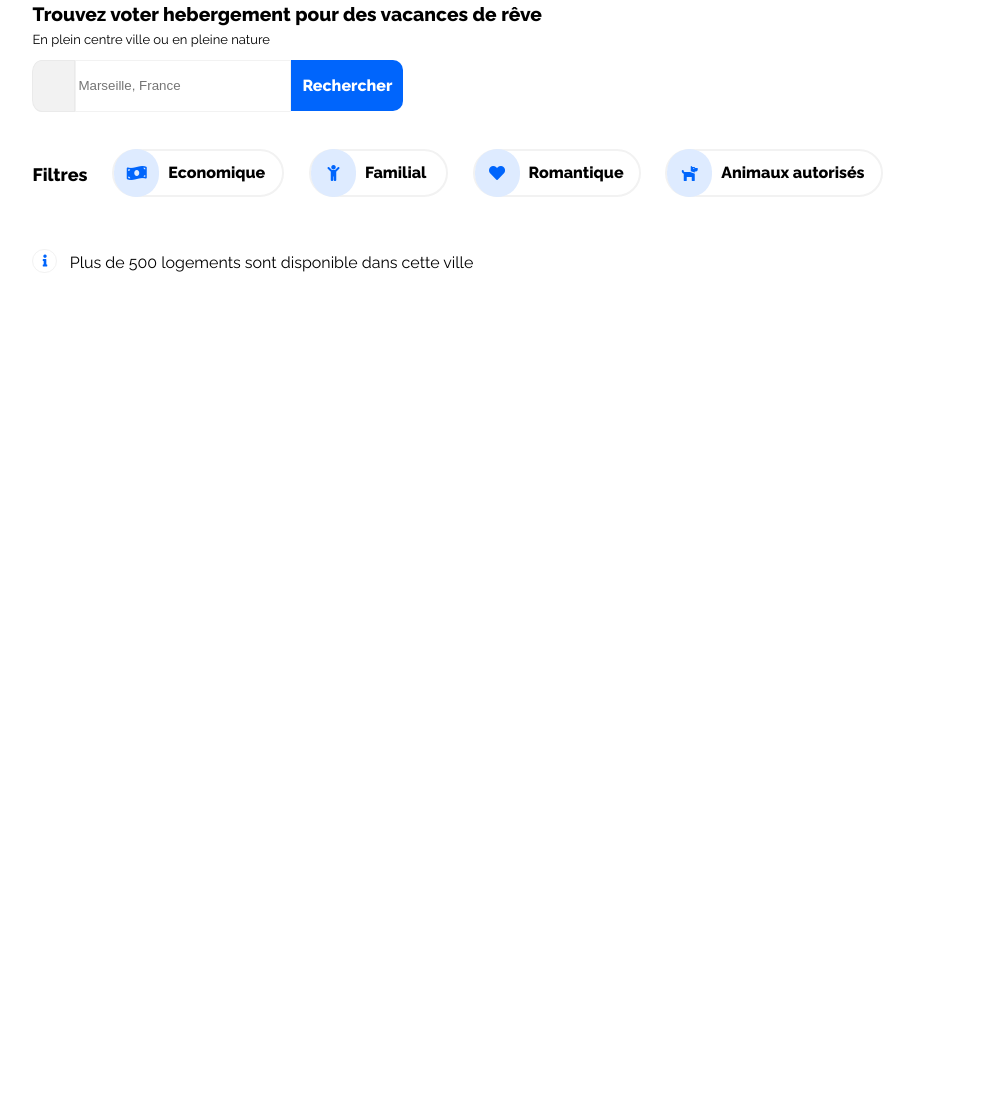
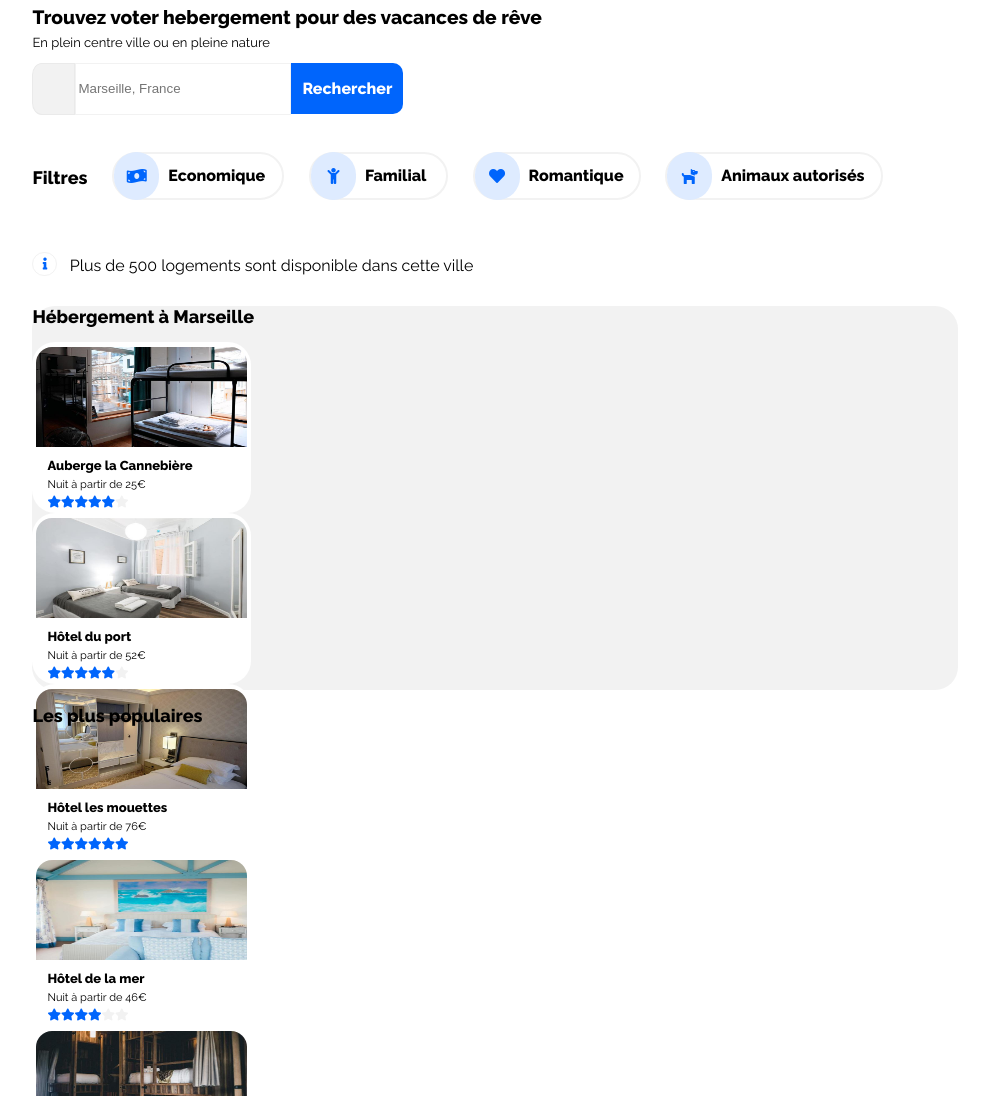
Before and after one commit to Uosnaridou/Projet2-Reservia, a plain HTML site: page index.html in a window 1280 px wide. Shown: the part 124-1220 px from the top of the page, without its empty margins (6-995 px from the left). Before the commit the page ends 800 px from the top, so only its background shows below. Drawn offline with Linux system fonts and the light colour scheme; some icons are missing.

Commit message:
Creation bulle article

```diff
--- a/index.html
+++ b/index.html
@@ -1,8 +1,10 @@
 <!DOCTYPE html>
 <html lang="fr">
+
 <head>
     <link rel="stylesheet" type="text/css" href="style.css">
-    <link rel="stylesheet" href="https://pro.fontawesome.com/releases/v5.10.0/css/all.css" integrity="sha384-AYmEC3Yw5cVb3ZcuHtOA93w35dYTsvhLPVnYs9eStHfGJvOvKxVfELGroGkvsg+p" crossorigin="anonymous"/>
+    <link rel="stylesheet" href="https://pro.fontawesome.com/releases/v5.10.0/css/all.css"
+        integrity="sha384-AYmEC3Yw5cVb3ZcuHtOA93w35dYTsvhLPVnYs9eStHfGJvOvKxVfELGroGkvsg+p" crossorigin="anonymous" />
     <meta charset="UTF-8">
     <meta name="viewport" content="width=device-width, initial-scale=1.0">
     <link rel="preconnect" href="https://fonts.gstatic.com">
@@ -21,6 +23,8 @@
             <a href="#Inscription" id="inscription">S'inscrire</a>
         </div>
     </header>
+
+    <section>
 
         <h1>Trouvez voter hebergement pour des vacances de rêve</h1>
         <p>En plein centre ville ou en pleine nature</p>
@@ -60,25 +64,74 @@
             <p>Plus de 500 logements sont disponible dans cette ville</p>
         </div>
 
-    <!--
+    </section>
+
+    <section>
         <div id="Hebergeur">
             <h2>Hébergement à Marseille</h2>
+            <article id="cannebiere" class="articles_hebergeur">
+                <img src="images/hebergements/4_small/marcus-loke-WQJvWU_HZFo-unsplash.jpg" alt="Auberge la cannebiere" class="img_hebergeur" />
+                <h3>Auberge la Cannebière</h3>
+                <p>Nuit à partir de 25€</p>
+                <i class="fas fa-star" id="marge_star"></i><i class="fas fa-star"></i><i class="fas fa-star"></i><i class="fas fa-star"></i><i class="fas fa-star"></i><i class="fas fa-star" id="gris"></i>
+            </article>
 
+            <article id="port" class="articles_hebergeur">
+                <img src="images/hebergements/4_small/fred-kleber-gTbaxaVLvsg-unsplash.jpg" alt="Hôtel du port" class="img_hebergeur" />
+                <h3>Hôtel du port</h3>
+                <p>Nuit à partir de 52€</p>
+                <i class="fas fa-star" id="marge_star"></i><i class="fas fa-star"></i><i class="fas fa-star"></i><i class="fas fa-star"></i><i class="fas fa-star"></i><i class="fas fa-star" id="gris"></i>
+            </article>
+
+            <article id="mouettes" class="articles_hebergeur">
+                <img src="images/hebergements/4_small/reisetopia-B8WIgxA_PFU-unsplash.jpg" alt="Hôtel les mouettes" class="img_hebergeur" />
+                <h3>Hôtel les mouettes</h3>
+                <p>Nuit à partir de 76€</p>
+                <i class="fas fa-star" id="marge_star"></i><i class="fas fa-star"></i><i class="fas fa-star"></i><i class="fas fa-star"></i><i class="fas fa-star"></i><i class="fas fa-star"></i>
+            </article>
+
+            <article id="mer" class="articles_hebergeur">
+                <img src="images/hebergements/4_small/annie-spratt-Eg1qcIitAuA-unsplash.jpg" alt="Hôtel de la mer" class="img_hebergeur" />
+                <h3>Hôtel de la mer</h3>
+                <p>Nuit à partir de 46€</p>
+                <i class="fas fa-star" id="marge_star"></i><i class="fas fa-star"></i><i class="fas fa-star"></i><i class="fas fa-star"></i><i class="fas fa-star" id="gris"></i><i class="fas fa-star" id="gris"></i>
+            </article>
+
+            <article id="panier" class="articles_hebergeur">
+                <img src="images/hebergements/4_small/nicate-lee-kT-ZyaiwBe0-unsplash.jpg" alt="Auberge la panier" class="img_hebergeur" />
+                <h3>Auberge le panier</h3>
+                <p>Nuit à partir de 23€</p>
+                <i class="fas fa-star" id="marge_star"></i><i class="fas fa-star"></i><i class="fas fa-star"></i><i class="fas fa-star"></i><i class="fas fa-star"></i><i class="fas fa-star" id="gris"></i>
+            </article>
+
+            <article id="amina" class="articles_hebergeur">
+                <img src="images/hebergements/4_small/febrian-zakaria-M6S1WvfW68A-unsplash.jpg" alt="Hôtel chez Amina" class="img_hebergeur" />
+                <h3>Hôtel chez Amina </h3>
+                <p>Nuit à partir de 96€</p>
+                <i class="fas fa-star" id="marge_star"></i><i class="fas fa-star"></i><i class="fas fa-star"></i><i class="fas fa-star"></i><i class="fas fa-star"></i><i class="fas fa-star" ></i>
+            </article>
+
+            <p>Afficher plus</p>
         </div>
 
         <div id="Populaire">
             <h2>Les plus populaires</h2>
+            <article></article>
+            <article></article>
+            <article></article>
+        </div>
+    </section>
 
-    </div>
-
+    <!--
     <div id="Activites">
         <h2>Activité à Marseille</h2>
     </div>
     -->
 
 </body>
-</html>
 
 <footer>
 
 </footer>
+
+</html>
--- a/style.css
+++ b/style.css
@@ -178,3 +178,53 @@ i.fas.fa-info
 {
     display: flex;
 }
+#Hebergeur
+{
+    background-color: #F2F2F2;
+    width: 75%;
+    height: 24em;
+    border-radius: 23px;
+}
+.articles_hebergeur
+{
+    background-color: #FFFFFF;
+    width: 219px;
+    height: 171px;
+    border-radius: 23px;
+}
+.img_hebergeur
+{
+    width: 211px;
+    height: 100px;
+    border-top-left-radius: 16px;
+    border-top-right-radius: 16px;
+    margin-top: 5px;
+    margin-left: 4px;
+}
+h3
+{
+    font-size: 13px;
+    margin-left: 15px;
+    margin-bottom: 5px;
+    margin-top: 7px;
+}
+#Hebergeur p
+{
+    font-size: 11px;
+    margin-top: 0;
+    margin-left: 15px;
+    margin-bottom: 0px;
+}
+i.fas.fa-star
+{
+    color: #0065FC;
+    font-size: 12px;
+}
+#gris
+{
+    color: #F2F2F2;
+}
+#marge_star
+{
+    margin-left: 15px;
+}
```
Lines whose indentation alone changed are shown as unchanged.
